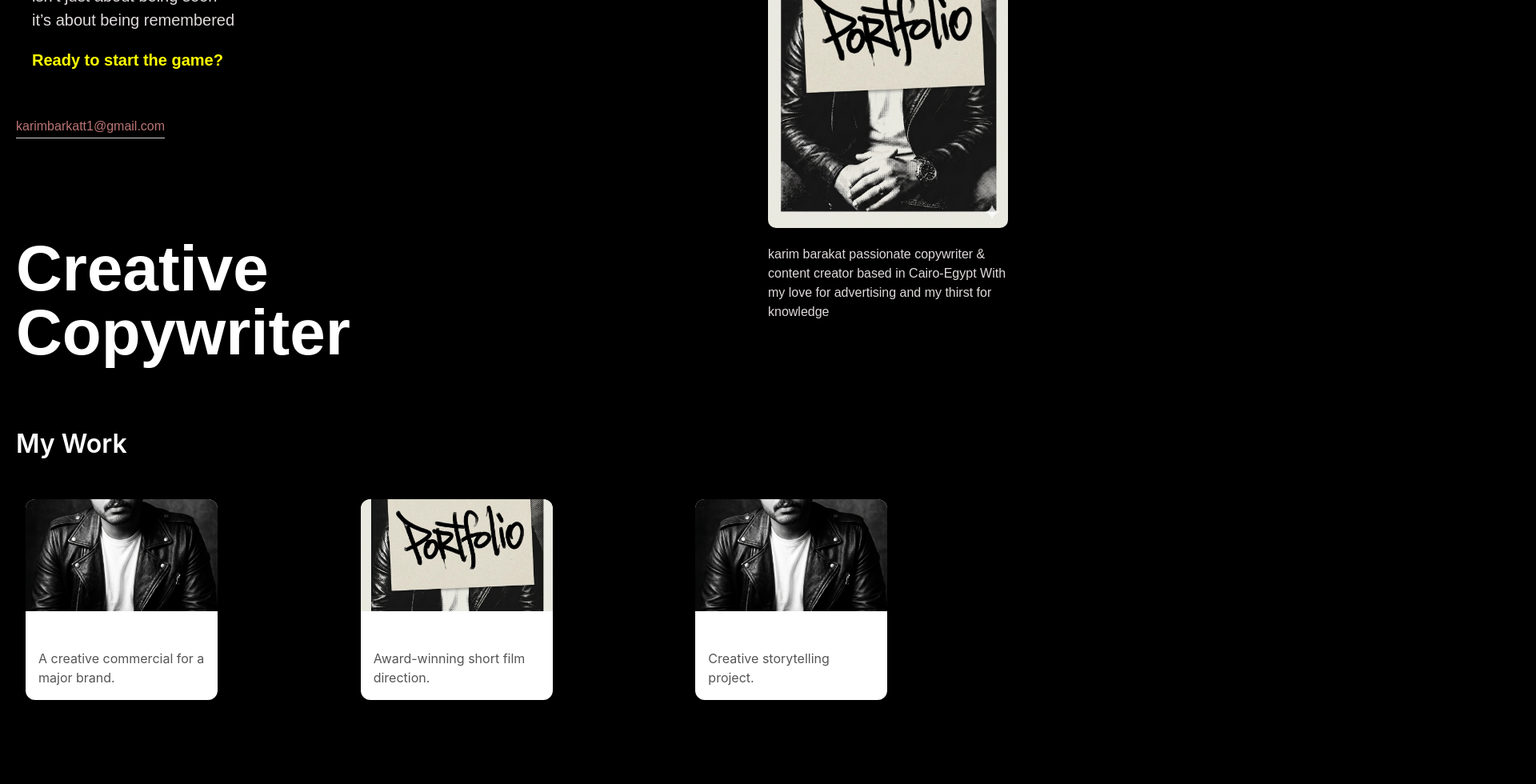
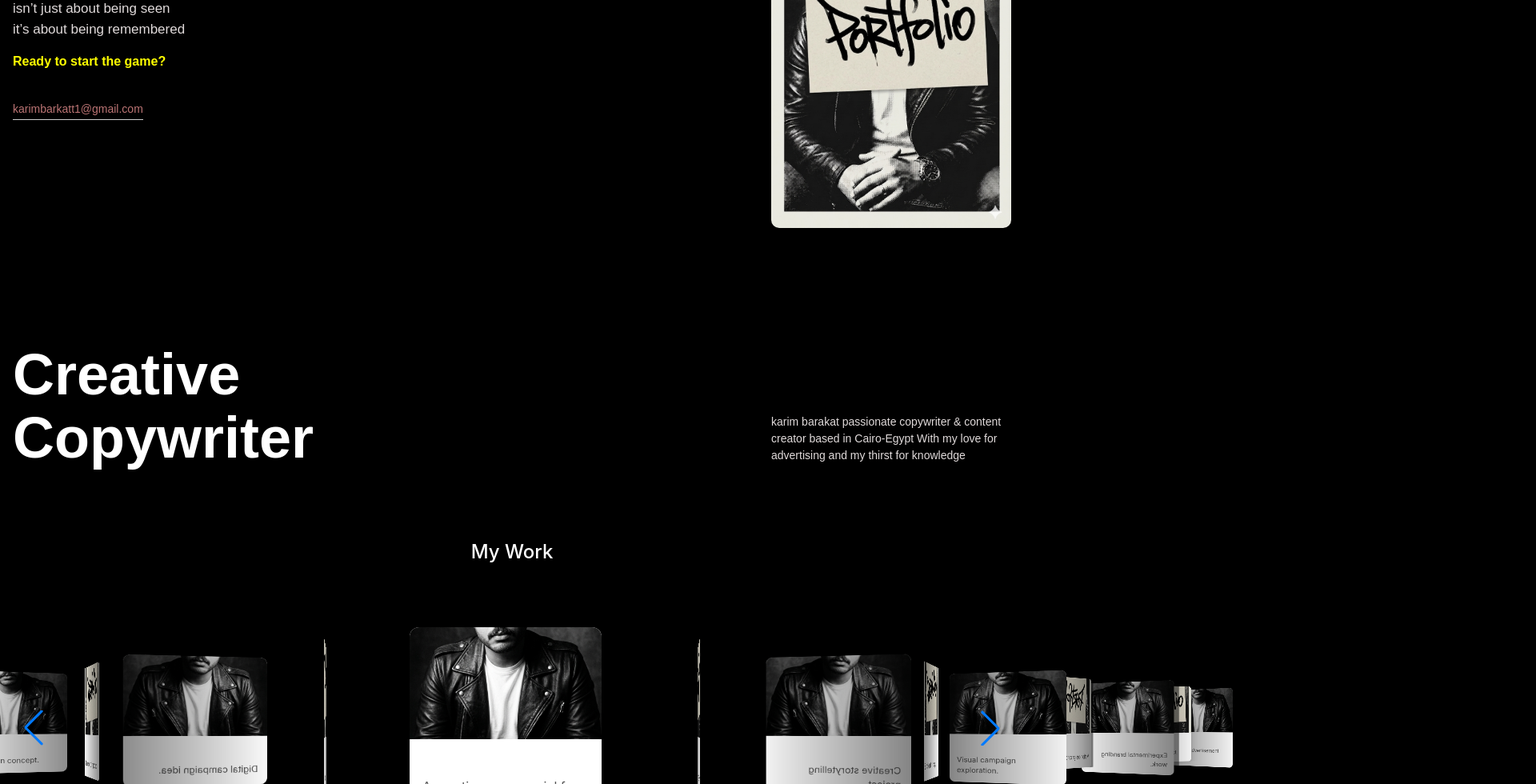
Before and after one commit to eyadismail133/karim-barakat-portfolio, a React (Vite) app: page / in a window 1280 px wide. Shown: the part 280-1260 px from the top of the page at 80% size, 1920 px wide, since content can reach past the window. Before the commit the page ends 1185 px from the top, so only its background shows below. Built offline with nearby package versions, Linux system fonts and the light colour scheme.

Commit message:
updated design

```diff
--- a/package.json
+++ b/package.json
@@ -18,7 +18,8 @@
     "react-dom": "^19.2.5",
     "react-icons": "^5.6.0",
     "react-router-dom": "^7.14.2",
-    "react-social-icons": "^6.26.0"
+    "react-social-icons": "^6.26.0",
+    "swiper": "^12.1.3"
   },
   "devDependencies": {
     "@eslint/js": "^10.0.1",
--- a/src/pages/Bio/Bio.jsx
+++ b/src/pages/Bio/Bio.jsx
@@ -11,28 +11,28 @@ import { useRef } from "react";
 
 const aboutItems = [
   {
-    title: "Shooting for Coca-Cola - Capetown / ZA (2013)",
-    text: "From Romania Ali moved to Germany with Leagas Delaney, Hamburg. He later built a global career across Leo Burnett, JWT, McCann, and DDB-Berlin.",
+    title: "The Storyteller’s Pivot",
+    text: "Believe it or not, but karim studied Languages and Translation (Chinese Department). Preferring storylines to syntax, he decided to pivot from translating characters to creating them. He followed his passion for the advertising world by joining Cairo Ad School to master the craft of Ad Filmmaking and Creative Strategy",
     image: university,
   },
   {
-    title: "Miami ad school - Miami / USA",
-    text: "Ali spent a little over a year in Miami before moving to Romania as a Junior Art Director for D’Arcy Bucharest. He met incredible people there, and they’re still friends to this day.",
+    title: "Cairo ad school - Cairo / EGY",
+    text: "To bridge the gap between words and visuals, I pursued Cairo Ad School (CAS), enrolling in the Ad Filmmaking Diploma By merging strategic thinking with technical execution, I’ve ensuring that every concept I develop is not only creatively sound but also production-ready and visually compelling",
     image: school,
   },
   {
-    title: "Miami ad school - Miami / USA",
-    text: "Ali spent a little over a year in Miami before moving to Romania as a Junior Art Director for D’Arcy Bucharest. He met incredible people there, and they’re still friends to this day.",
+    title: "Script to Screen",
+    text: "I bring scripts to life through hands-on experience on major sets like Careem and Tayar Gedeed This background allows me to bridge the gap between directing and brand messaging, ensuring every project is executed with precision from the first storyboard to the final edit",
     image: location,
   },
   {
-    title: "Born in Cairo / EG",
-    text: "Karim was born in Cairo, Egypt, where he spent his childhood and teenage years before moving abroad for his studies and career.",
+    title: "Street Advertising",
+    text: "My work doesn't just sit behind screens; it owns the streets. From major highways to city streets across Egypt, my ads are hard to miss and impossible to ignore",
     image: poster,
   },
   {
-    title: "American University - Cairo / EG",
-    text: "It may not be obvious, but Ali studied computer engineering at the American University in Cairo, with a minor in painting.",
+    title: "The Prime Cut",
+    text: `In the world of advertising, I consider myself the osta of this world Much like a master butcher who treats every cut with surgical precision I don't just write I Trim <br /> With 5+ years across Egypt and the Gulf, I know exactly where the prime cuts of a brand’s story lie, stripping away the noise to serve content that is as lean, high-quality, and satisfying as a master’s work.`,
     image: osta,
   },
 ];
@@ -190,7 +190,7 @@ export default function Bio() {
 
                     <div className="about-content">
                       <h3>{item.title}</h3>
-                      <p>{item.text}</p>
+                      <p dangerouslySetInnerHTML={{ __html: item.text }} />
                     </div>
                   </motion.article>
                 ))}
--- a/src/pages/Bio/bio.css
+++ b/src/pages/Bio/bio.css
@@ -1,256 +1,294 @@
+/* =========================
+   BASE (Mobile First)
+========================= */
+
 :root {
   --bg: rgb(0, 0, 0);
   --paper: #fbf8f3;
   --ink: rgb(255, 255, 255);
   --muted: #c7b8a6;
   --line: rgba(16, 16, 16, 0.12);
-  --soft: rgba(16, 16, 16, 0.04);
 }
+
 * {
   box-sizing: border-box;
 }
-html,
-body,
-#root {
-  height: 100%;
-}
+
 body {
   margin: 0;
   background: var(--bg);
   color: var(--ink);
-  font-family:
-    Inter,
-    ui-sans-serif,
-    system-ui,
-    -apple-system,
-    BlinkMacSystemFont,
-    "Segoe UI",
-    sans-serif;
+  font-family: Inter, system-ui, sans-serif;
 }
-a {
-  color: inherit;
-  text-decoration: none;
-}
-.page {
-  min-height: 100vh;
-}
+
 .container {
-  width: min(1160px, calc(100% - 40px));
+  width: min(1160px, calc(100% - 32px));
   margin: 0 auto;
 }
-.brand {
-  font-size: 14px;
-  text-transform: uppercase;
-  letter-spacing: 0.2em;
-  opacity: 0.86;
-}
+
+/* =========================
+   HERO
+========================= */
+
 .hero {
-  padding: 34px 0 56px;
+  padding: 24px 0 40px;
   border-bottom: 1px solid var(--line);
-  display: flex;
-  justify-content: center;
-  text-align: left;
 }
 
-.hero img {
-  width: 400px;
-  border-radius: 28px;
-}
-.hero-copy {
-  padding-top: 12px;
+.hero .container {
+  display: flex;
+  flex-direction: column;
+  align-items: center;
+  text-align: center;
+  gap: 24px;
 }
 
-.social-link {
-  align-self: flex-end;
-  margin-left: 10px;
+/* IMAGE */
+.hero img {
+  width: 100%;
+  max-width: 260px;
+  border-radius: 20px;
 }
 
-.social-link .instagram:hover {
-  opacity: 0.8;
-  transform: translateY(-2px);
-  transition: all 0.3s ease;
+/* TEXT */
+.hero-copy {
+  padding-top: 0;
 }
 
-.social-link .linkedin:hover {
-  opacity: 0.8;
-  transform: translateY(-2px);
-  transition: all 0.3s ease;
+.hero h1 {
+  font-size: 42px;
+  line-height: 1;
 }
 
-.eyebrow {
-  margin: 0 0 14px;
-  text-transform: uppercase;
-  letter-spacing: 0.24em;
-  font-size: 12px;
+.lead {
+  margin: 16px 0 0;
+  font-size: 15px;
+  line-height: 1.7;
+  max-width: 100%;
   color: var(--muted);
 }
-.hero h1 {
-  margin: 0;
-  font-size: clamp(44px, 6vw, 92px);
-  line-height: 0.92;
-  letter-spacing: -0.06em;
-  max-width: 7ch;
-}
-.lead {
-  margin: 22px 80px 0 0;
-  max-width: 500px;
-  font-size: 17px;
-  line-height: 1.8;
-  color: var(--muted);
-}
+
+/* ACTIONS */
 .hero-actions {
   display: flex;
-  gap: 14px;
-  flex-wrap: wrap;
-  margin-top: 24px;
+  flex-direction: column;
+  gap: 12px;
+  margin-top: 20px;
   align-items: center;
 }
-.section {
-  padding: 72px 0;
-  border-bottom: 1px solid var(--line);
-}
-.section-heading {
-  margin-bottom: 28px;
-  display: grid;
-  gap: 8px;
-}
-.section-heading h2 {
-  margin: 0;
-  font-size: clamp(28px, 3.6vw, 48px);
-  line-height: 0.98;
-  letter-spacing: -0.05em;
-  max-width: 12ch;
-}
-.subtitle {
-  margin: 0;
-  font-size: 17px;
-  line-height: 1.8;
-  color: var(--muted);
-  max-width: 64ch;
-}
-.about-grid {
-  width: 100%;
+
+/* SOCIAL */
+.social-link {
+  display: flex;
+  gap: 16px;
+  justify-content: center;
 }
 
+/* =========================
+   ABOUT
+========================= */
+
+.section {
+  padding: 56px 0;
+}
+
+.section-heading {
+  text-align: center;
+  margin-bottom: 32px;
+}
+
+.section-heading h2 {
+  font-size: 26px;
+}
+
+.subtitle {
+  font-size: 15px;
+}
+
+/* CARDS */
 .about-list {
   display: flex;
   flex-direction: column;
-  gap: 2rem;
+  gap: 24px;
 }
 
 .about-card {
   display: flex;
+  flex-direction: column;
   align-items: center;
-  gap: 2rem;
-  padding: 1.5rem;
-  border-radius: 24px;
-  box-shadow: 0 10px 30px rgba(0, 0, 0, 0.08);
+  text-align: center;
+  border-radius: 20px;
+  padding: 16px;
 }
 
-.about-card:nth-child(even) {
-  flex-direction: row-reverse;
-}
-
+/* MEDIA */
 .about-media {
-  width: 350px;
-  flex-shrink: 0;
+  width: 100%;
+  max-width: 400px;
 }
 
 .about-media img,
 .about-video {
-  width: 100%;
-  height: 250px;
+  width: 300px;
+  height: 220px;
   object-fit: cover;
-  border-radius: 5px;
-  display: block;
+  border-radius: 10px;
 }
 
+/* CONTENT */
 .about-content h3 {
-  margin: 0 0 0.75rem;
-  font-size: 1.5rem;
-  font-weight: 700;
+  font-size: 14px;
+  color: var(--muted);
 }
 
 .about-content p {
-  margin: 0;
-  line-height: 1.7;
-  color: #666;
+  font-size: 14px;
+  color: var(--muted);
 }
 
-@media (max-width: 768px) {
-  .about-card,
+/* =========================
+   410px (Large Phones)
+========================= */
+@media (min-width: 410px) {
+  .hero h1 {
+    font-size: 48px;
+  }
+
+  .lead {
+    font-size: 16px;
+  }
+}
+
+/* =========================
+   768px (Tablet)
+========================= */
+@media (min-width: 768px) {
+  .hero .container {
+    flex-direction: row;
+    align-items: center;
+    text-align: left;
+    justify-content: space-between;
+  }
+
+  .hero-copy {
+    flex: 1;
+  }
+
+  .hero img {
+    max-width: 320px;
+  }
+
+  .hero-actions {
+    flex-direction: row;
+    align-items: center;
+  }
+
+  .social-link {
+    flex-direction: column;
+    align-self: flex-end;
+  }
+
+  /* ABOUT CARDS SIDE BY SIDE */
+  .about-card {
+    flex-direction: row;
+    text-align: left;
+    gap: 24px;
+  }
+
   .about-card:nth-child(even) {
-    flex-direction: column;
-    text-align: center;
+    flex-direction: row-reverse;
   }
 
   .about-media {
-    width: 100%;
-    max-width: 320px;
+    width: 300px;
   }
 
   .about-media img,
   .about-video {
-    height: 240px;
+    height: 220px;
   }
 }
 
+/* =========================
+   1024px (Laptop)
+========================= */
+@media (min-width: 1024px) {
+  .hero h1 {
+    font-size: 64px;
+  }
+
+  .lead {
+    font-size: 17px;
+    max-width: 500px;
+  }
+
+  .hero img {
+    max-width: 380px;
+  }
+
+  .about-content h3 {
+    font-size: 22px;
+  }
+
+  .about-content p {
+    font-size: 15px;
+  }
+}
+
+/* =========================
+   1440px (Large Screens)
+========================= */
+@media (min-width: 1440px) {
+  .hero h1 {
+    font-size: 90px;
+  }
+
+  .lead {
+    font-size: 18px;
+  }
+
+  .about-media {
+    width: 350px;
+  }
+
+  .about-media img,
+  .about-video {
+    height: 250px;
+  }
+
+  .section {
+    padding: 80px 0;
+  }
+}
+
+/* =========================
+   FOOTER
+========================= */
+
 .footer {
   padding: 24px 0 40px;
+  font-size: 14px;
   color: var(--muted);
-  font-size: 14px;
 }
+
 .footer-inner {
   display: flex;
-  justify-content: space-between;
-  gap: 18px;
+  flex-direction: column;
+  gap: 12px;
   align-items: center;
-  flex-wrap: wrap;
-  border-top: 1px solid var(--line);
-  padding-top: 18px;
+  text-align: center;
 }
-.footer a {
-  opacity: 0.8;
+
+.back-to-top {
+  font-size: 12px;
+  text-transform: uppercase;
 }
-.back-to-top {
-  display: inline-flex;
-  align-items: center;
-  gap: 8px;
-  text-transform: uppercase;
-  letter-spacing: 0.18em;
-  font-size: 12px;
-}
-@media (max-width: 980px) {
-  .hero-grid,
-  .about-grid,
-  .awards-wrap,
-  .contact-lead {
-    grid-template-columns: 1fr;
-  }
 
-  .feature-card {
-    min-height: 420px;
+/* tablet footer */
+@media (min-width: 768px) {
+  .footer-inner {
+    flex-direction: row;
+    justify-content: space-between;
+    text-align: left;
   }
 }
-@media (max-width: 720px) {
-  .container {
-    width: min(100% - 24px, 1160px);
-  }
-  .topbar-inner {
-    min-height: 64px;
-  }
-  .nav {
-    gap: 14px;
-    font-size: 12px;
-  }
-  .hero {
-    padding-top: 22px;
-  }
-  .about-card {
-    grid-template-columns: 1fr;
-  }
-
-  .feature-card {
-    min-height: 360px;
-  }
-}
--- a/src/pages/home/Home.jsx
+++ b/src/pages/home/Home.jsx
@@ -4,6 +4,15 @@ import { motion } from "framer-motion";
 
 import work1 from "../../assets/IMG_8644.PNG";
 import work2 from "../../assets/IMG_8649.PNG";
+
+// Swiper
+import { Swiper, SwiperSlide } from "swiper/react";
+import { EffectCoverflow, Pagination, Navigation } from "swiper/modules";
+
+import "swiper/css";
+import "swiper/css/effect-coverflow";
+import "swiper/css/pagination";
+import "swiper/css/navigation";
 
 const workItems = [
   {
@@ -78,7 +87,7 @@ const workItems = [
   },
 ];
 
-// 🔥 animation variants (unchanged)
+// animations (unchanged)
 const pageVariant = {
   initial: { opacity: 0, filter: "blur(10px)", y: 20 },
   animate: { opacity: 1, filter: "blur(0px)", y: 0 },
@@ -86,11 +95,7 @@ const pageVariant = {
 };
 
 const staggerContainer = {
-  animate: {
-    transition: {
-      staggerChildren: 0.15,
-    },
-  },
+  animate: { transition: { staggerChildren: 0.15 } },
 };
 
 const fadeUp = {
@@ -99,12 +104,6 @@ const fadeUp = {
 };
 
 const Home = () => {
-  // split into groups of 3 (Bootstrap requirement)
-  const slides = [];
-  for (let i = 0; i < workItems.length; i += 3) {
-    slides.push(workItems.slice(i, i + 3));
-  }
-
   return (
     <motion.div
       className="home-wrapper"
@@ -114,7 +113,7 @@ const Home = () => {
       exit="exit"
       transition={{ duration: 0.5 }}
     >
-      {/* HERO SECTION (unchanged) */}
+      {/* HERO SECTION */}
       <article className="home-page">
         <div className="home-page-image-wrapper">
           <motion.div
@@ -169,58 +168,41 @@ const Home = () => {
         </motion.div>
       </article>
 
-      {/* WORK SECTION - BOOTSTRAP CAROUSEL */}
+      {/* 🔥 3D SWIPER WORK SECTION */}
       <article className="work-showcase">
         <motion.h2
           className="work-showcase-title"
           initial={{ opacity: 0, y: 20 }}
           animate={{ opacity: 1, y: 0 }}
-          transition={{ delay: 0.2 }}
         >
           My Work
         </motion.h2>
 
-        <div
-          id="workCarousel"
-          className="carousel slide"
-          data-bs-ride="carousel"
-          data-bs-interval="3000"
-        >
-          <div className="carousel-inner">
-            {slides.map((group, index) => (
-              <div
-                key={index}
-                className={`carousel-item ${index === 0 ? "active" : ""}`}
-              >
-                <div className="d-flex justify-content-center gap-3">
-                  {group.map((item, idx) => (
-                    <div key={idx} style={{ flex: 1 }}>
-                      <Card {...item} />
-                    </div>
-                  ))}
-                </div>
-              </div>
+        <div className="work-swiper-wrapper">
+          <Swiper
+            effect={"coverflow"}
+            grabCursor={true}
+            centeredSlides={true}
+            slidesPerView={"auto"}
+            loop={true}
+            coverflowEffect={{
+              rotate: 50,
+              stretch: 0,
+              depth: 120,
+              modifier: 2,
+              slideShadows: true,
+            }}
+            pagination={{ clickable: true }}
+            navigation={true}
+            modules={[EffectCoverflow, Pagination, Navigation]}
+            className="work-swiper"
+          >
+            {workItems.map((item, index) => (
+              <SwiperSlide key={index} className="swiper-slide-custom">
+                <Card {...item} />
+              </SwiperSlide>
             ))}
-          </div>
-
-          {/* controls */}
-          <button
-            className="carousel-control-prev"
-            type="button"
-            data-bs-target="#workCarousel"
-            data-bs-slide="prev"
-          >
-            <span className="carousel-control-prev-icon" />
-          </button>
-
-          <button
-            className="carousel-control-next"
-            type="button"
-            data-bs-target="#workCarousel"
-            data-bs-slide="next"
-          >
-            <span className="carousel-control-next-icon" />
-          </button>
+          </Swiper>
         </div>
       </article>
     </motion.div>
--- a/src/pages/home/home.css
+++ b/src/pages/home/home.css
@@ -1,52 +1,75 @@
+/* =========================
+   BASE (Mobile First)
+========================= */
+
 .home-page {
-  height: 80vh;
+  min-height: 100vh;
   display: flex;
   flex-direction: column;
   justify-content: space-between;
   font-family: Arial, Helvetica, sans-serif;
+  padding: 20px 0;
 }
 
+/* IMAGE + TEXT WRAPPER */
 .home-page-image-wrapper {
   display: flex;
-  justify-content: space-between;
-  flex-direction: row;
-  width: 100%;
-  margin: 20px 20px 0 0;
+  flex-direction: column-reverse;
   align-items: center;
-  padding-inline: 20px;
+  text-align: center;
+  gap: 20px;
+  padding: 0 16px;
 }
 
 .home-page-image-wrapper img {
-  width: 300px;
-  height: auto;
+  width: 100%;
+  max-width: 260px;
   border-radius: 10px;
 }
 
 .home-page-image-wrapper p {
-  font-size: 20px;
+  font-size: 16px;
   color: #e0dada;
-  max-width: 500px;
-  margin-left: 20px;
+  max-width: 100%;
 }
 
+/* CONTENT */
 .home-page-content {
   display: flex;
-  justify-content: space-between;
-  padding: 0 20px;
+  flex-direction: column;
+  align-items: center;
+  text-align: center;
+  padding: 0 16px;
 }
 
-/* call to action */
+/* TITLE */
+.home-page-title {
+  display: flex;
+  flex-direction: column;
+  font-size: 42px;
+  font-weight: 700;
+  line-height: 1.1;
+}
+
+/* DESCRIPTION */
+.home-page-description {
+  font-size: 14px;
+  margin-top: 10px;
+  color: #e0dada;
+  max-width: 100%;
+}
+
+/* CTA */
 .home-page-call-to-action {
   display: inline-block;
-  margin-top: 20px;
+  margin-top: 16px;
   font-weight: 600;
-  font-size: 20px;
+  font-size: 16px;
   color: yellow;
   position: relative;
   cursor: pointer;
 }
 
-/* underline animation */
 .home-page-call-to-action::after {
   content: "";
   position: absolute;
@@ -62,18 +85,16 @@
   width: 100%;
 }
 
-/* email */
+/* EMAIL */
 .home-page-email {
   display: inline-block;
-  margin-top: 40px;
-  font-size: 16px;
+  margin-top: 20px;
+  font-size: 14px;
   color: #bb7474;
   text-decoration: none;
   position: relative;
-  transition: color 0.3s ease;
 }
 
-/* subtle underline */
 .home-page-email::after {
   content: "";
   position: absolute;
@@ -82,7 +103,6 @@
   width: 100%;
   height: 1px;
   background-color: #ccc;
-  transition: background-color 0.3s ease;
 }
 
 .home-page-email:hover {
@@ -93,66 +113,143 @@
   background-color: #000;
 }
 
-/* title */
-.home-page-title {
-  display: flex;
-  flex-direction: column;
-  font-size: 80px;
-  font-weight: 700;
-  line-height: 1;
-  margin: 0;
+/* =========================
+   WORK SECTION
+========================= */
+
+.work-showcase {
+  margin: 60px 0;
+  padding: 0 16px;
 }
 
-/* description */
-.home-page-description {
-  font-size: 16px;
-  margin-top: 10px;
-  color: #e0dada;
-  max-width: 300px;
+.work-showcase-title {
+  font-size: 1.5rem;
+  margin-bottom: 20px;
+  text-align: center;
 }
 
-.home-page-content {
-  display: flex;
-  justify-content: space-between;
+/* 🔥 SWIPER 3D STYLING */
+.work-swiper-wrapper {
+  width: 100%;
+  padding: 60px 0;
 }
 
-.work-showcase {
-  margin: 80px 0;
-  padding: 0 20px;
-}
-.work-showcase-title {
-  font-size: 2rem;
-  margin-bottom: 20px;
-  font-weight: 600;
-}
-.work-cards-bar {
-  display: flex;
-  overflow-x: auto;
-  gap: 16px;
-  padding-bottom: 12px;
-  scrollbar-width: thin;
-  scrollbar-color: #888 #eee;
-}
-.work-cards-bar::-webkit-scrollbar {
-  height: 8px;
-}
-.work-cards-bar::-webkit-scrollbar-thumb {
-  background: #888;
-  border-radius: 4px;
-}
-.work-cards-bar::-webkit-scrollbar-track {
-  background: #eee;
-  border-radius: 4px;
-}
-.carousel-item {
-  padding: 30px 0;
+.work-swiper {
+  width: 100%;
+  padding-bottom: 50px;
 }
 
-.carousel-control-prev-icon,
-.carousel-control-next-icon {
-  filter: invert(1);
+/* each slide */
+.swiper-slide-custom {
+  width: 280px !important;
+  height: auto;
 }
 
-.carousel-inner {
-  overflow: visible;
+/* make swiper look more premium */
+.swiper {
+  overflow: visible !important;
 }
+
+/* center active slide emphasis */
+.swiper-slide {
+  transition: transform 0.4s ease;
+}
+
+/* pagination */
+.swiper-pagination-bullet {
+  background: #000;
+  opacity: 0.3;
+}
+
+.swiper-pagination-bullet-active {
+  opacity: 1;
+}
+
+/* navigation arrows */
+.swiper-button-prev,
+.swiper-button-next {
+  color: black;
+}
+
+/* =========================
+   410px (Large Phones)
+========================= */
+
+@media (min-width: 410px) {
+  .home-page-title {
+    font-size: 48px;
+  }
+
+  .home-page-image-wrapper p {
+    font-size: 17px;
+  }
+}
+
+/* =========================
+   768px (Tablet)
+========================= */
+
+@media (min-width: 768px) {
+  .home-page-image-wrapper {
+    flex-direction: row;
+    justify-content: space-between;
+    text-align: left;
+  }
+
+  .home-page-content {
+    flex-direction: row;
+    justify-content: space-between;
+    text-align: left;
+    align-items: flex-end;
+  }
+
+  .home-page-title {
+    font-size: 60px;
+  }
+
+  .home-page-description {
+    max-width: 300px;
+  }
+}
+
+/* =========================
+   1024px (Laptop)
+========================= */
+
+@media (min-width: 1024px) {
+  .home-page {
+    height: 80vh;
+  }
+
+  .home-page-title {
+    font-size: 72px;
+  }
+
+  .home-page-image-wrapper img {
+    max-width: 300px;
+  }
+}
+
+/* =========================
+   1440px (Large Screens)
+========================= */
+
+@media (min-width: 1440px) {
+  .home-page-title {
+    font-size: 90px;
+  }
+
+  .home-page-description {
+    font-size: 18px;
+  }
+
+  .home-page-image-wrapper p {
+    font-size: 20px;
+    max-width: 500px;
+  }
+
+  .work-showcase {
+    max-width: 1200px;
+    margin: 80px auto;
+  }
+}
```
Also changed, not shown: 1 other file (tests, documents, lock files or other folders).
